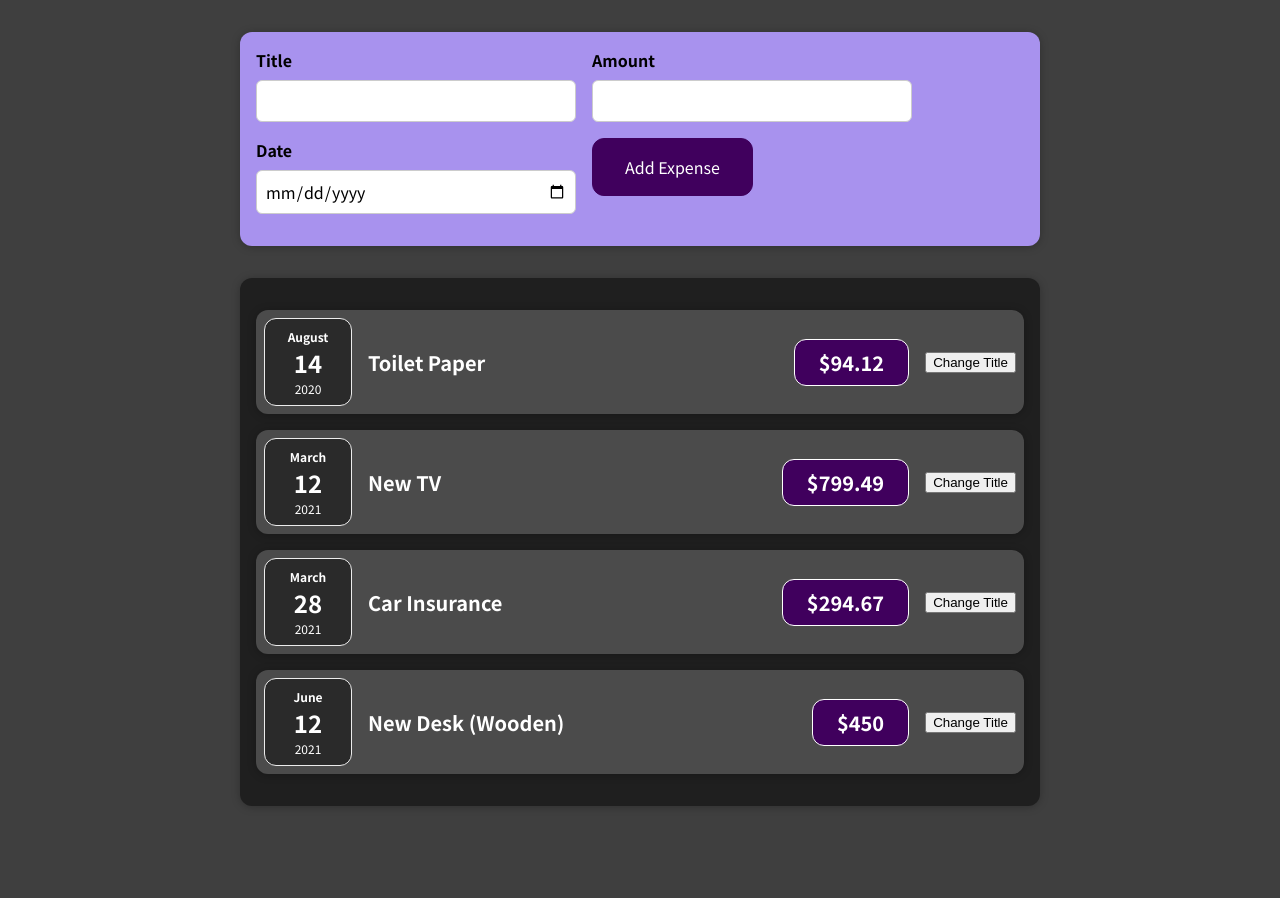
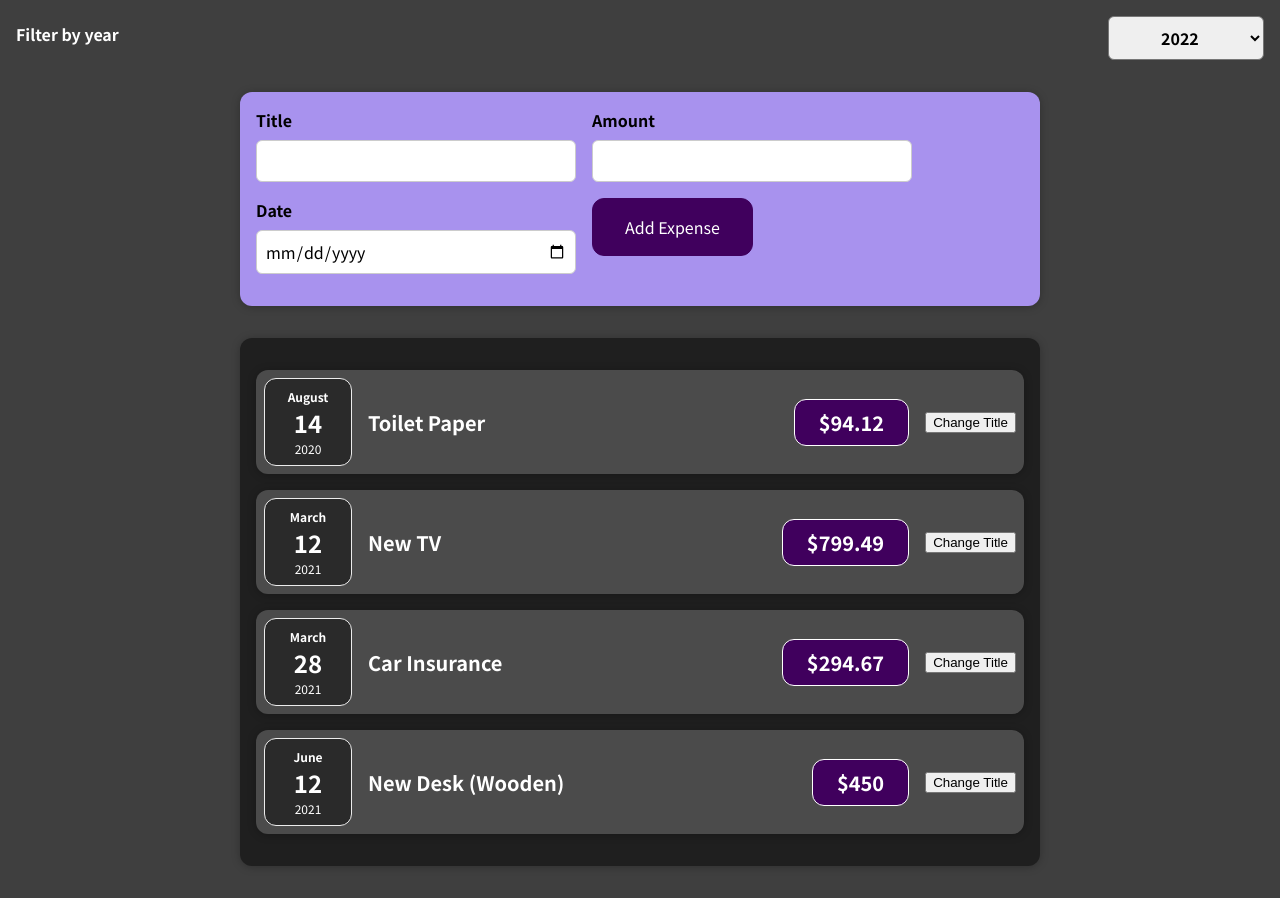
Before and after one commit to yasser-acc/expenses-tracker, a React (Create React App) app: page / in a window 1280 px wide. Before the commit the page ends 838 px from the top, so only its background shows below. Built offline with nearby package versions, Linux system fonts and the light colour scheme.

Commit message:
Added Expenses Filter Component

```diff
--- a/src/App.js
+++ b/src/App.js
@@ -1,6 +1,7 @@
 import React from "react";
 import NewExpense from "./components/NewExpense/NewExpense";
 import Expenses from "./components/Expenses/Expenses";
+import ExpensesFilter from "./components/Expenses/ExpensesFilter";
 
 function App() {
   const expenses = [
@@ -30,6 +31,7 @@
   };
   return (
     <div>
+      <ExpensesFilter />
       <NewExpense onAddExpense={addExpensHandler} />
       <Expenses items={expenses} />
     </div>
--- /dev/null
+++ b/src/components/Expenses/ExpensesFilter.css
@@ -0,0 +1,24 @@
+.expenses-filter {
+    color: white;
+    padding: 0 1rem;
+}
+
+.expenses-filter__control {
+    display: flex;
+    width: 100%;
+    align-items: center;
+    justify-content: space-between;
+    margin: 1rem 0;
+}
+
+.expenses-filter label {
+    font-weight: bold;
+    margin-bottom: 0.5rem;
+}
+
+.expenses-filter select {
+    font: inherit;
+    padding: 0.5rem 3rem;
+    font-weight: bold;
+    border-radius: 6px;
+}
--- /dev/null
+++ b/src/components/Expenses/ExpensesFilter.js
@@ -0,0 +1,21 @@
+import React from "react";
+
+import "./ExpensesFilter.css";
+
+const ExpensesFilter = () => {
+  return (
+    <div className="expenses-filter">
+      <div className="expenses-filter__control">
+        <label>Filter by year</label>
+        <select>
+          <option value="2022">2022</option>
+          <option value="2021">2021</option>
+          <option value="2020">2020</option>
+          <option value="2019">2019</option>
+        </select>
+      </div>
+    </div>
+  );
+};
+
+export default ExpensesFilter;
```
